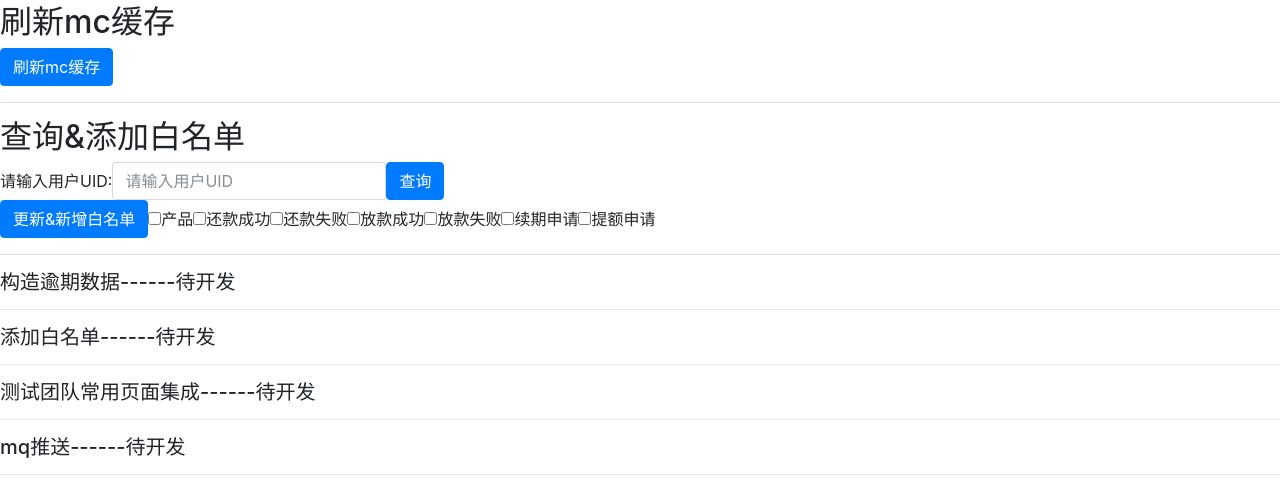
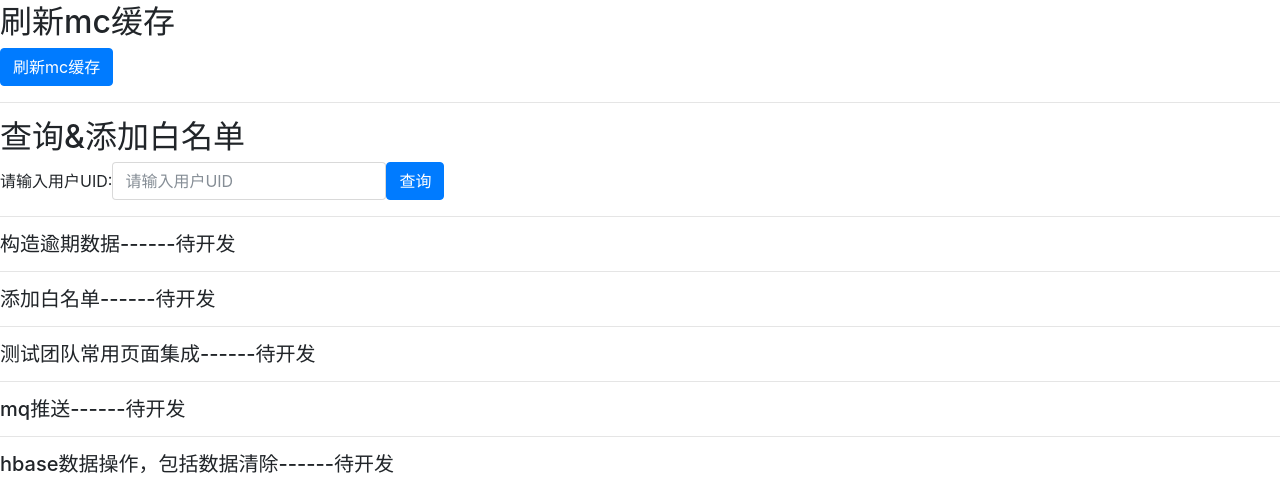
Before and after one commit to billlwx/hhhtPlatform, a Django app: page /index/ in a window 1280 px wide. Shown: the part 300-778 px from the top of the page. Run offline with Django 3.2, Linux system fonts and the light colour scheme; some libraries are stand-ins or nearby versions.

Commit message:
白名单

```diff
--- a/templates/index.html
+++ b/templates/index.html
@@ -117,17 +117,17 @@
 
     <button type="submit" class="btn btn-primary">查询</button>&nbsp;&nbsp;
 </form>
-<form action="/updatewhitelist" method="get" id="js-form7" class="form-inline">
-    <button type="submit" class="btn btn-primary">更新&新增白名单</button>
-    <br/>
-    <label><input name="whiteMember" type="checkbox" value="product_white" />产品 </label>
-    <label><input name="whiteMember" type="checkbox" value="pay_refund_suc" />还款成功 </label>
-    <label><input name="whiteMember" type="checkbox" value="pay_refund_failed" />还款失败 </label>
-    <label><input name="whiteMember" type="checkbox" value="pay_loan_suc" />放款成功 </label>
-    <label><input name="whiteMember" type="checkbox" value="pay_loan_failed" />放款失败 </label>
-    <label><input name="whiteMember" type="checkbox" value="renewal_apply" />续期申请 </label>
-    <label><input name="whiteMember" type="checkbox" value="credit_lift" />提额申请 </label>
-</form>
+{#<form action="/updatewhitelist" method="get" id="js-form7" class="form-inline">#}
+{#    <button type="submit" class="btn btn-primary">更新&新增白名单</button>#}
+{#    <br/>#}
+{#    <label><input name="whiteMember" type="checkbox" value="product_white" />产品 </label>#}
+{#    <label><input name="whiteMember" type="checkbox" value="pay_refund_suc" />还款成功 </label>#}
+{#    <label><input name="whiteMember" type="checkbox" value="pay_refund_failed" />还款失败 </label>#}
+{#    <label><input name="whiteMember" type="checkbox" value="pay_loan_suc" />放款成功 </label>#}
+{#    <label><input name="whiteMember" type="checkbox" value="pay_loan_failed" />放款失败 </label>#}
+{#    <label><input name="whiteMember" type="checkbox" value="renewal_apply" />续期申请 </label>#}
+{#    <label><input name="whiteMember" type="checkbox" value="credit_lift" />提额申请 </label>#}
+{#</form>#}
 <div id="msg6"></div>
 <script>
     $("#js-form6").on('submit', function (e) {
@@ -136,12 +136,12 @@
             $("#msg6").html(data);
         })
     })
-    $("#js-form7").on('submit', function (e) {
-        e.preventDefault();
-        $.get('/updatewhitelist', {whiteMember: $("#whiteMember").val()}).done(function(data) {
-            $("#msg6").html(data);
-        })
-    })
+{#    $("#js-form7").on('submit', function (e) {#}
+{#        e.preventDefault();#}
+{#        $.get('/updatewhitelist', {whiteMember: $("#whiteMember").val()}).done(function(data) {#}
+{#            $("#msg6").html(data);#}
+{#        })#}
+{#    })#}
 </script>
 <hr/>
 
```
